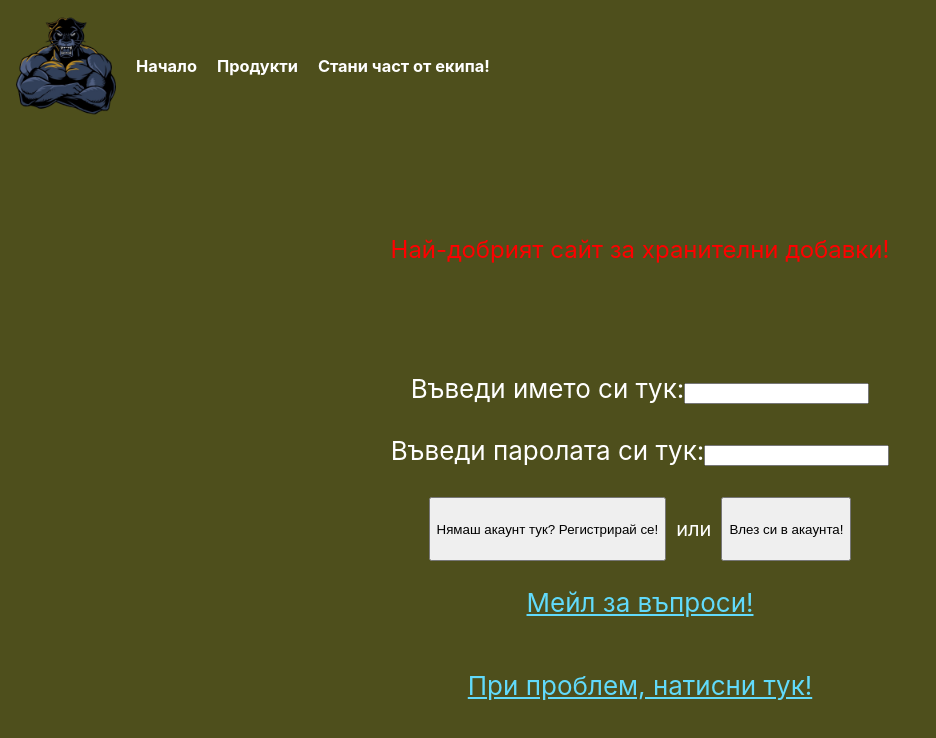
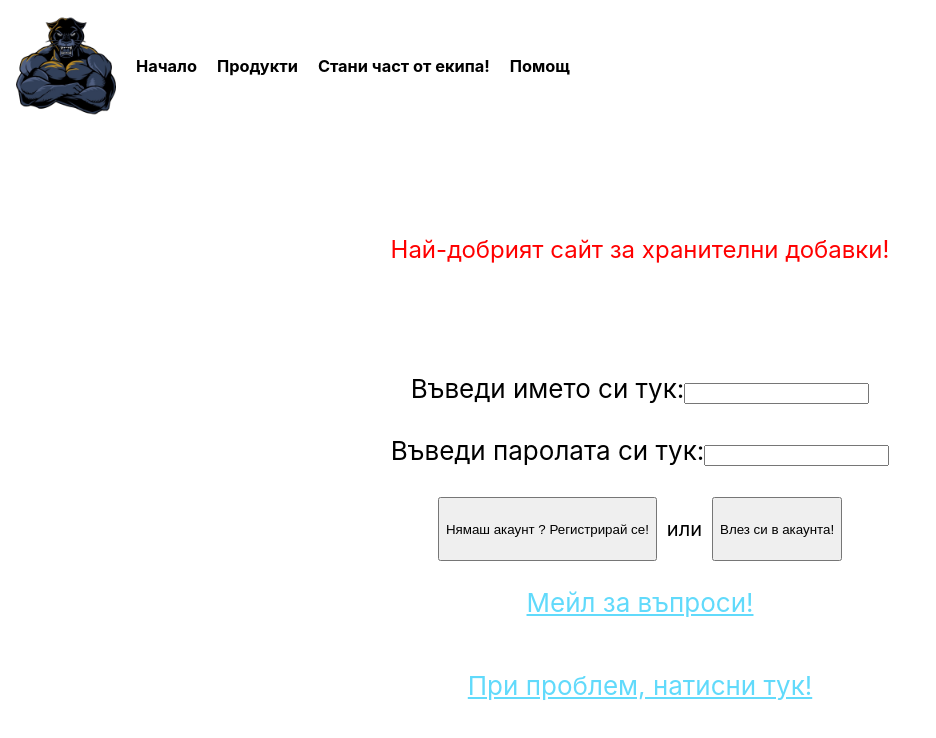
Before and after one commit to viXa221/course, a React (Create React App) app: page / in a window 1280 px wide. Shown: the top 738 px of the page, without its empty margins (0-936 px from the left). Built offline with nearby package versions, Linux system fonts and the light colour scheme.

Commit message:
new background 1.0

```diff
--- a/src/App.css
+++ b/src/App.css
@@ -1,9 +1,13 @@
+.LogInInfo{
+  color: black;
+}
 .MainText{
   display: flex;
   align-items: center; /*центрира текста по вертикал*/
   justify-content: center; /*центрира текста по хоризонтал*/
   height: 200px;  /*задава височината на целия екран*/
   font-size: 24px;
+  color: black;
 }
 .navBar{
   font-size: 0.875rem;
@@ -14,6 +18,7 @@
   position: absolute;
   top:0;
   left: 0;
+  color: black;
 }
 .logo{
 width: 100px;
@@ -45,7 +50,7 @@ img{
 }
 
 .App-header {
-  background-color: #4e4f1c;
+  background-color: #ffffff;
   min-height: 100vh;
   display: flex;
   flex-direction: column;
--- a/src/App.js
+++ b/src/App.js
@@ -12,47 +12,57 @@ function App() {
       {/* <img src={login.jpg} className="App-logo" alt="logo" /> */}
         <p>
          </p>
+
          <div className='navBar'>
          <img src={require('./strong.png')} alt='strong' className='logo'></img>
           <h3>Начало</h3>
           <h3>Продукти</h3>
           <h3>Стани част от екипа!</h3>
+          <h3>Помощ</h3>
           </div>
+
           <p style={{color:'red'}} className='MainText'>Най-добрият сайт за хранителни добавки!</p>
         <form>
+          <div className="LogInInfo">
           <label id='nameRegister()'>Въведи името си тук:
-            <input type="text"/>
+            <input id="infoName()"type="text"/>
           </label>
+          </div>
         </form>
+
         <br></br>
+
         <form>
+        <div className="LogInInfo">
           <label id='passRegister()'>Въведи паролата си тук:
-            <input type="text"/>
+            <input id="infoPass()" type="text"/>
           </label>
+          </div>
           </form>
+
         <br></br>
+
         <div style={{ display: 'flex', gap: '10px'}}>
         {/* <button onclick="Register()" type="button" placeholder="">Register!</button> */}
         <button id="newRegister()" onClick={() => setIsLogin(! nameRegister)}>
-          {nameRegister ? "Нямаш акаунт тук? Регистрирай се!" : "Вече имаш създаден продил? Влез!"}
+          {nameRegister ? "Нямаш акаунт ? Регистрирай се!" : "Вече имаш създаден продил? Влез!"}
         </button>
-        <p style={{ fontSize: '20px'}}>или</p>
+        <p style={{ fontSize: '20px', color: 'black'}}>или</p>
                 <button id="LogIn()" type="button" placeholder="">Влез си в акаунта! </button>
         </div>
-      <a
-      className="App-link"
+
+      <a className="App-link"
       href="mailto:someone@example.com">
-                <p>Мейл за въпроси!</p>
-                </a>
-        <a
-          className="App-link"
+      <p>Мейл за въпроси!</p>
+      </a>
+
+        <a className="App-link"
           href="https://support.google.com/accounts/troubleshooter/2402620?hl=en"
           target="_blank"
-          rel="noopener noreferrer"
-        >
+          rel="noopener noreferrer">
           <p>При проблем, натисни тук!</p>
+         </a>
 
-         </a>
       </header>
     </div>
   );
```
